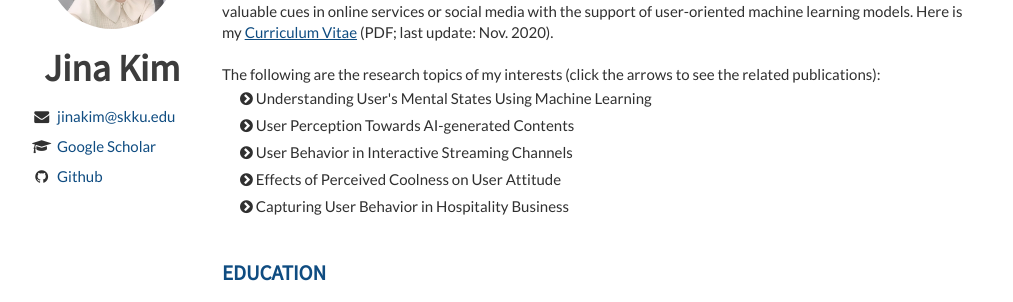
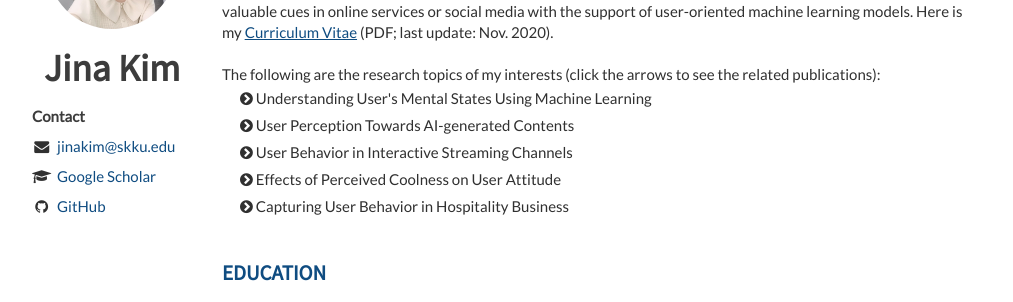
Before and after one commit to Jina-Kim/Jina-Kim.github.io, a Jekyll site: the page built from index.html, in a window 1280 px wide. Shown: the part 151-453 px from the top of the page, without its empty margins (138-1151 px from the left). Built offline with Jekyll 4.4.1, drawn with Linux system fonts in a browser that asks for light colours; nearby versions of some CDN libraries; the list of posts is cut into pages by our own code.

Commit message:
Update layout.html

```diff
--- a/_layouts/layout.html
+++ b/_layouts/layout.html
@@ -27,9 +27,10 @@
         <h1 style="text-align:center;">{{ site.name }}</h1>
 
         <ul>
+            <li><em>Contact</em></li>
             <li><i class="fa fa-envelope fa-fw"></i>&nbsp; <a href="{{ site.email_full }}">jinakim@skku.edu</a></li>
             <li><i class="fa fa-graduation-cap fa-fw"></i>&nbsp; <a href="{{ site.google_scholar }}">Google Scholar</a></li>
-            <li><i class="fa fa-github fa-fw"></i>&nbsp; <a href="{{ site.github }}">Github</a></li>
+            <li><i class="fa fa-github fa-fw"></i>&nbsp; <a href="{{ site.github }}">GitHub</a></li>
         </ul>
     </header>
     <div class="thirteen columns clearfix">
```
